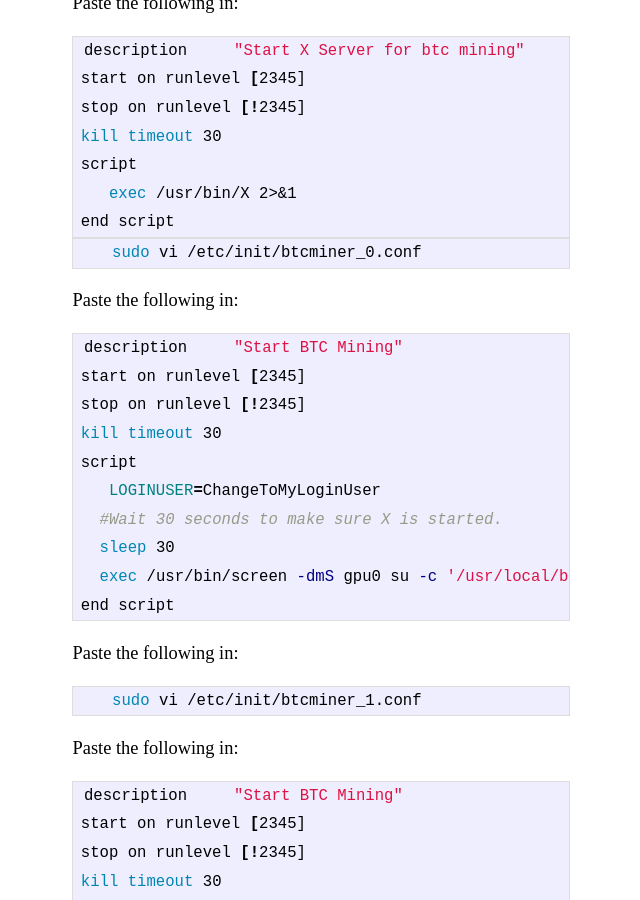
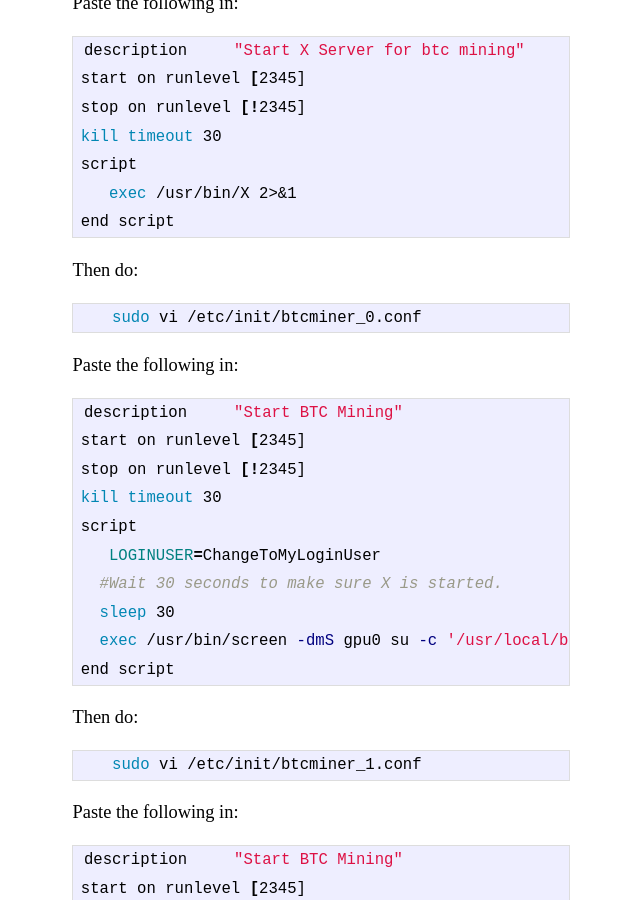
Before and after one commit to pthrasher/pthrasher.github.com, a Jekyll site: the page built from _posts/2011-06-07-ubuntu-bitcoin-mining.markdown, in a window 1280 px wide and 900 px high, scrolled down 3601 px. Shown: the whole window, without its empty margins (319-959 px from the left). Built offline with Jekyll 4.4.1, drawn with Linux system fonts in a browser that asks for light colours; comment, search, counter and statistics services are not loaded.

Commit message:
final touchup

```diff
--- a/_posts/2011-06-07-ubuntu-bitcoin-mining.markdown
+++ b/_posts/2011-06-07-ubuntu-bitcoin-mining.markdown
@@ -135,6 +135,8 @@ script
 end script
 {% endhighlight %}
 
+Then do:
+
 {% highlight bash %}
    sudo vi /etc/init/btcminer_0.conf
 {% endhighlight %}
@@ -154,7 +156,7 @@ script
 end script
 {% endhighlight %}
 
-Paste the following in:
+Then do:
 
 {% highlight bash %}
    sudo vi /etc/init/btcminer_1.conf
@@ -207,6 +209,8 @@ script
 end script
 {% endhighlight %}
 
+Then do:
+
 {% highlight bash %}
 sudo vi /etc/init/btcmonitor_1.conf
 {% endhighlight %}
```
